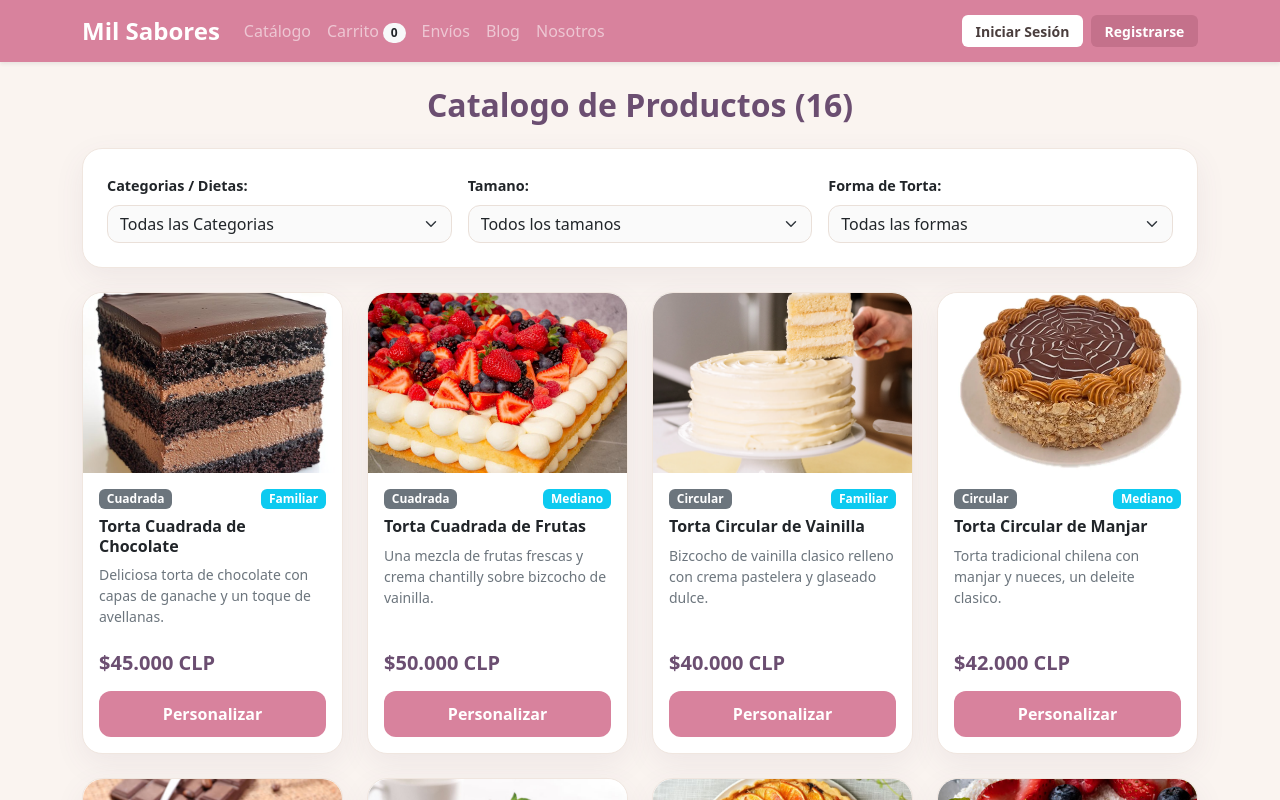
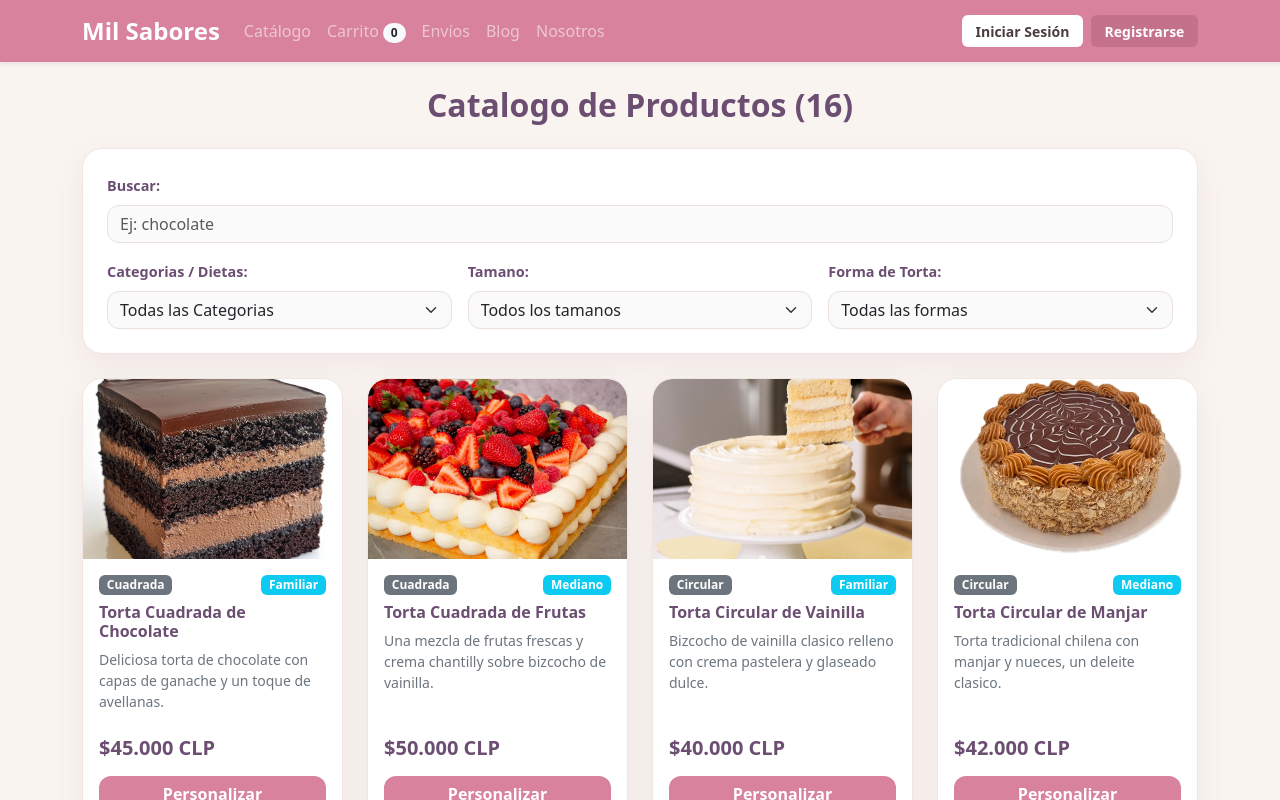
Before and after one commit to Tan1aSilva/Pasteleria_MS, a React (Vite) app: page /catalogo in a window 1280 px wide. Shown: the top 800 px of the page. Built offline with nearby package versions, Linux system fonts and the light colour scheme.

Commit message:
catalogo con buscador, tarjetas de producto y agregar al carrito

```diff
--- /dev/null
+++ b/src/components/compartir_redes/compartir_redes.jsx
@@ -0,0 +1,21 @@
+function CompartirRedes({ texto }) {
+  const url = window.location.href;
+  const mensaje = encodeURIComponent(texto + ' ' + url);
+
+  return (
+    <div className="d-flex gap-2 justify-content-center align-items-center">
+      <span className="small fw-bold">Compartir:</span>
+      <a href={'https://wa.me/?text=' + mensaje} target="_blank" rel="noreferrer" className="btn btn-sm btn-borde-rosa">
+        WhatsApp
+      </a>
+      <a href={'https://www.facebook.com/sharer/sharer.php?u=' + encodeURIComponent(url)} target="_blank" rel="noreferrer" className="btn btn-sm btn-borde-rosa">
+        Facebook
+      </a>
+      <a href={'https://twitter.com/intent/tweet?text=' + mensaje} target="_blank" rel="noreferrer" className="btn btn-sm btn-borde-rosa">
+        X
+      </a>
+    </div>
+  );
+}
+
+export default CompartirRedes;
--- /dev/null
+++ b/src/components/producto_card/producto_card.jsx
@@ -0,0 +1,28 @@
+import Card from 'react-bootstrap/Card';
+import Button from 'react-bootstrap/Button';
+import Badge from 'react-bootstrap/Badge';
+import estilos from './producto_card.module.css';
+
+function ProductoCard({ producto, textoBoton, onClick }) {
+    return (
+        <Card className={estilos.cardProducto}>
+            <div className={estilos.contenedorImagen}>
+                <img src={producto.imagen} alt={producto.nombre} className={estilos.imagenCard} />
+            </div>
+            <Card.Body className="d-flex flex-column">
+                <div className="d-flex justify-content-between mb-2">
+                    <Badge bg="secondary">{producto.forma}</Badge>
+                    <Badge bg="info">{producto.tamano}</Badge>
+                </div>
+                <Card.Title className="text-purpura fw-bold fs-6">{producto.nombre}</Card.Title>
+                <Card.Text className="text-secondary small flex-grow-1">{producto.descripcion}</Card.Text>
+                <h5 className="text-purpura fw-bold mt-2">${producto.precio.toLocaleString('es-CL')} CLP</h5>
+                <Button className="w-100 mt-2 btn-rosa" onClick={() => onClick(producto)}>
+                    {textoBoton}
+                </Button>
+            </Card.Body>
+        </Card>
+    );
+}
+
+export default ProductoCard;
--- /dev/null
+++ b/src/components/producto_card/producto_card.module.css
@@ -0,0 +1,22 @@
+.cardProducto {
+    height: 100%;
+    transition: transform 0.2s ease;
+}
+
+.cardProducto:hover {
+    transform: translateY(-4px);
+}
+
+.contenedorImagen {
+    width: 100%;
+    height: 180px;
+    overflow: hidden;
+    border-top-left-radius: 20px;
+    border-top-right-radius: 20px;
+}
+
+.imagenCard {
+    width: 100%;
+    height: 100%;
+    object-fit: cover;
+}
--- a/src/pages/catalogo/catalogo.jsx
+++ b/src/pages/catalogo/catalogo.jsx
@@ -1,5 +1,9 @@
 import { useState } from 'react';
+import { Link } from 'react-router-dom';
 import App_navbar from '../../components/navbar/navbar';
+import Footer from '../../components/footer/footer';
+import ProductoCard from '../../components/producto_card/producto_card';
+import CompartirRedes from '../../components/compartir_redes/compartir_redes';
 import Container from 'react-bootstrap/Container';
 import Row from 'react-bootstrap/Row';
 import Col from 'react-bootstrap/Col';
@@ -7,50 +11,71 @@ import Card from 'react-bootstrap/Card';
 import Button from 'react-bootstrap/Button';
 import Form from 'react-bootstrap/Form';
 import Modal from 'react-bootstrap/Modal';
-import Badge from 'react-bootstrap/Badge';
+import Alert from 'react-bootstrap/Alert';
+import { agregarAlCarritoDB } from '../../data/db';
 import estilos from './catalogo.module.css';
 
 import { inventario } from './catalogo_productos';
 
 function Catalogo() {
+    const [busqueda, setBusqueda] = useState('');
     const [filtroCategoria, setFiltroCategoria] = useState('Todas');
     const [filtroTamano, setFiltroTamano] = useState('Todos');
     const [filtroForma, setFiltroForma] = useState('Todas');
 
     const [productoSeleccionado, setProductoSeleccionado] = useState(null);
     const [mensajeEspecial, setMensajeEspecial] = useState('');
+    const [cantidad, setCantidad] = useState(1);
     const [mostrarModal, setMostrarModal] = useState(false);
+    const [mensajeAgregado, setMensajeAgregado] = useState('');
 
 
     const productosFiltrados = inventario.filter((item) => {
+        const coincideBusqueda = item.nombre.toLowerCase().includes(busqueda.toLowerCase());
         const coincideCategoria = filtroCategoria === 'Todas' || item.categoria === filtroCategoria;
         const coincideTamano = filtroTamano === 'Todos' || item.tamano === filtroTamano;
         const coincideForma = filtroForma === 'Todas' || item.forma === filtroForma;
-        return coincideCategoria && coincideTamano && coincideForma;
+        return coincideBusqueda && coincideCategoria && coincideTamano && coincideForma;
     });
 
     function abrirModal(prod) {
         setProductoSeleccionado(prod);
         setMensajeEspecial('');
+        setCantidad(1);
         setMostrarModal(true);
     }
 
     function guardarPersonalizacion() {
-        alert("Producto " + productoSeleccionado.nombre + " agregado con mensaje: " + (mensajeEspecial || "Sin mensaje"));
+        agregarAlCarritoDB(productoSeleccionado, cantidad, mensajeEspecial.trim());
+        setMensajeAgregado(cantidad + ' x ' + productoSeleccionado.nombre + ' agregado al carrito');
         setMostrarModal(false);
     }
+
+    const esTorta = productoSeleccionado && productoSeleccionado.nombre.includes('Torta');
 
     return (
         <>
             <App_navbar />
-            <Container className="py-4">
-                <h2 className="text-center text-chocolate mb-4 fw-bold">Catalogo de Productos ({productosFiltrados.length})</h2>
+            <Container className="py-4 flex-grow-1">
+                <h2 className="text-center text-purpura mb-4 fw-bold">Catalogo de Productos ({productosFiltrados.length})</h2>
+
+                {mensajeAgregado && (
+                    <Alert variant="success" dismissible onClose={() => setMensajeAgregado('')}>
+                        {mensajeAgregado}. <Link to="/carrito">Ver carrito</Link>
+                    </Alert>
+                )}
 
                 <Card className={`p-4 mb-4 shadow-sm ${estilos.tarjetaFiltros}`}>
                     <Row className="g-3">
+                        <Col md={12}>
+                            <Form.Group controlId="busqueda">
+                                <Form.Label className="fw-bold text-purpura">Buscar:</Form.Label>
+                                <Form.Control type="text" placeholder="Ej: chocolate" value={busqueda} onChange={(e) => setBusqueda(e.target.value)} className={estilos.selectRosa} />
+                            </Form.Group>
+                        </Col>
                         <Col md={4}>
-                            <Form.Group>
-                                <Form.Label className="fw-bold text-chocolate">Categorias / Dietas:</Form.Label>
+                            <Form.Group controlId="filtroCategoria">
+                                <Form.Label className="fw-bold text-purpura">Categorias / Dietas:</Form.Label>
                                 <Form.Select value={filtroCategoria} onChange={(e) => setFiltroCategoria(e.target.value)} className={estilos.selectRosa}>
                                     <option value="Todas">Todas las Categorias</option>
                                     <option value="Productos Sin Gluten">Productos Sin Gluten</option>
@@ -65,8 +90,8 @@ function Catalogo() {
                             </Form.Group>
                         </Col>
                         <Col md={4}>
-                            <Form.Group>
-                                <Form.Label className="fw-bold text-chocolate">Tamano:</Form.Label>
+                            <Form.Group controlId="filtroTamano">
+                                <Form.Label className="fw-bold text-purpura">Tamano:</Form.Label>
                                 <Form.Select value={filtroTamano} onChange={(e) => setFiltroTamano(e.target.value)} className={estilos.selectRosa}>
                                     <option value="Todos">Todos los tamanos</option>
                                     <option value="Familiar">Familiar (15+ personas)</option>
@@ -76,8 +101,8 @@ function Catalogo() {
                             </Form.Group>
                         </Col>
                         <Col md={4}>
-                            <Form.Group>
-                                <Form.Label className="fw-bold text-chocolate">Forma de Torta:</Form.Label>
+                            <Form.Group controlId="filtroForma">
+                                <Form.Label className="fw-bold text-purpura">Forma de Torta:</Form.Label>
                                 <Form.Select value={filtroForma} onChange={(e) => setFiltroForma(e.target.value)} className={estilos.selectRosa}>
                                     <option value="Todas">Todas las formas</option>
                                     <option value="Cuadrada">Cuadradas</option>
@@ -88,57 +113,58 @@ function Catalogo() {
                     </Row>
                 </Card>
 
+                {productosFiltrados.length === 0 && (
+                    <p className="text-center">No se encontraron productos.</p>
+                )}
+
                 <Row className="g-4">
                     {productosFiltrados.map((item) => (
                         <Col key={item.id} sm={6} lg={3}>
-                            <Card className={estilos.cardProducto}>
-                                <div className={estilos.contenedorImagen}>
-                                    <img src={item.imagen} alt={item.nombre} className={estilos.imagenCard} />
-                                </div>
-                                <Card.Body className="d-flex flex-column">
-                                    <div className="d-flex justify-content-between mb-2">
-                                        <Badge bg="secondary">{item.forma}</Badge>
-                                        <Badge bg="info">{item.tamano}</Badge>
-                                    </div>
-                                    <Card.Title className="text-chocolate fw-bold fs-6">{item.nombre}</Card.Title>
-                                    <Card.Text className="text-secondary small flex-grow-1">{item.descripcion}</Card.Text>
-                                    <h5 className="text-chocolate fw-bold mt-2">${item.precio.toLocaleString('es-CL')} CLP</h5>
-                                    <Button className={`w-100 mt-2 ${estilos.btnRosa}`} onClick={() => abrirModal(item)}>
-                                        Personalizar
-                                    </Button>
-                                </Card.Body>
-                            </Card>
+                            <ProductoCard producto={item} textoBoton="Personalizar" onClick={abrirModal} />
                         </Col>
                     ))}
                 </Row>
 
                 <Modal show={mostrarModal} onHide={() => setMostrarModal(false)} centered size="lg">
                     <Modal.Header closeButton className={estilos.modalHeader}>
-                        <Modal.Title className="text-chocolate">Detalles y Personalizacion</Modal.Title>
+                        <Modal.Title className="text-purpura">Personalizar Pedido</Modal.Title>
                     </Modal.Header>
                     <Modal.Body className="text-center">
                         {productoSeleccionado?.imagen && (
                             <img src={productoSeleccionado.imagen} alt={productoSeleccionado.nombre} className={`img-fluid mb-3 ${estilos.imagenModal}`} />
                         )}
-                        <h4 className="text-chocolate fw-bold mb-1">{productoSeleccionado?.nombre}</h4>
+                        <h4 className="text-purpura fw-bold mb-1">{productoSeleccionado?.nombre}</h4>
                         <p className="text-secondary mb-3">{productoSeleccionado?.descripcion}</p>
 
                         {productoSeleccionado?.historia && (
-                            <Card className="p-3 mb-3 text-start shadow-sm" style={{ backgroundColor: '#FFF5E1', border: '2px solid #FFC0CB' }}>
-                                <h6 className="fw-bold text-chocolate mb-1">Historia y Origen de la Receta:</h6>
+                            <Card className="p-3 mb-3 text-start shadow-sm caja-rosa">
+                                <h6 className="fw-bold text-purpura mb-1">Historia y Origen de la Receta:</h6>
                                 <p className="small text-secondary mb-0" style={{ lineHeight: '1.5' }}>{productoSeleccionado.historia}</p>
                             </Card>
                         )}
+
+                        <CompartirRedes texto={'Mira esta delicia de Pasteleria Mil Sabores: ' + productoSeleccionado?.nombre} />
                         <hr />
-                        <p className="text-chocolate fw-bold mb-2">Escribe el mensaje especial para colocar sobre tu pedido:</p>
-                        <Form.Control type="text" placeholder="Ej: Feliz Aniversario" value={mensajeEspecial} onChange={(e) => setMensajeEspecial(e.target.value)} className={estilos.selectRosa} />
+
+                        {esTorta && (
+                            <Form.Group className="mb-3" controlId="mensajeEspecial">
+                                <Form.Label className="text-purpura fw-bold">Escribe el mensaje especial para colocar sobre tu torta:</Form.Label>
+                                <Form.Control type="text" placeholder="Ej: Feliz Aniversario" maxLength={50} value={mensajeEspecial} onChange={(e) => setMensajeEspecial(e.target.value)} className={estilos.selectRosa} />
+                            </Form.Group>
+                        )}
+
+                        <Form.Group controlId="cantidad" className="mx-auto" style={{ maxWidth: '150px' }}>
+                            <Form.Label className="text-purpura fw-bold">Cantidad:</Form.Label>
+                            <Form.Control type="number" min="1" max="10" value={cantidad} onChange={(e) => setCantidad(Number(e.target.value) || 1)} className={estilos.selectRosa} />
+                        </Form.Group>
                     </Modal.Body>
                     <Modal.Footer>
                         <Button variant="secondary" onClick={() => setMostrarModal(false)}>Cancelar</Button>
-                        <Button className={estilos.btnRosa} onClick={guardarPersonalizacion}>Guardar y Agregar</Button>
+                        <Button className="btn-rosa" onClick={guardarPersonalizacion}>Guardar y Agregar</Button>
                     </Modal.Footer>
                 </Modal>
             </Container>
+            <Footer />
         </>
     );
 }
```
Also changed, not shown: src/pages/catalogo/catalogo.module.css (+10 -0 lines).
